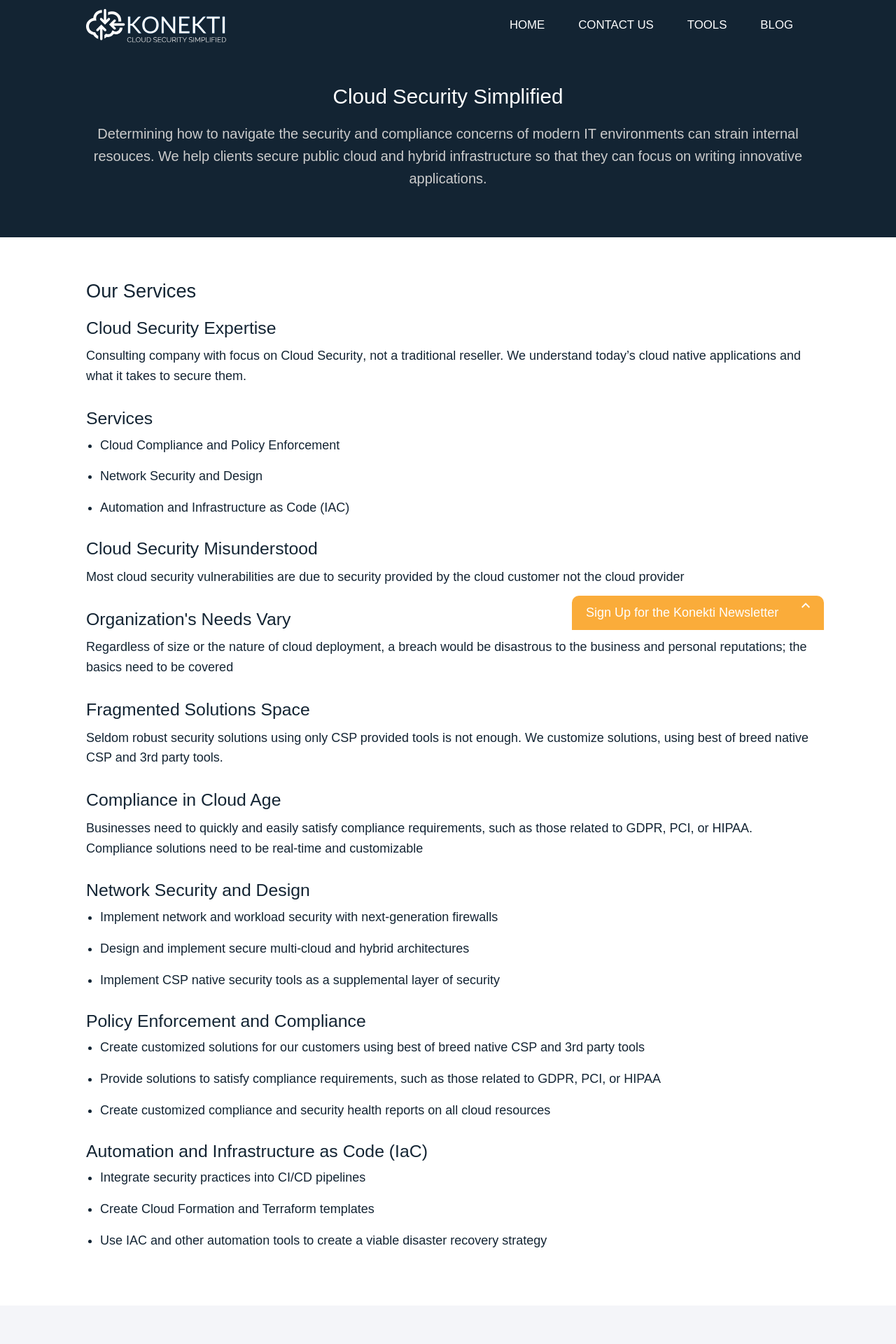
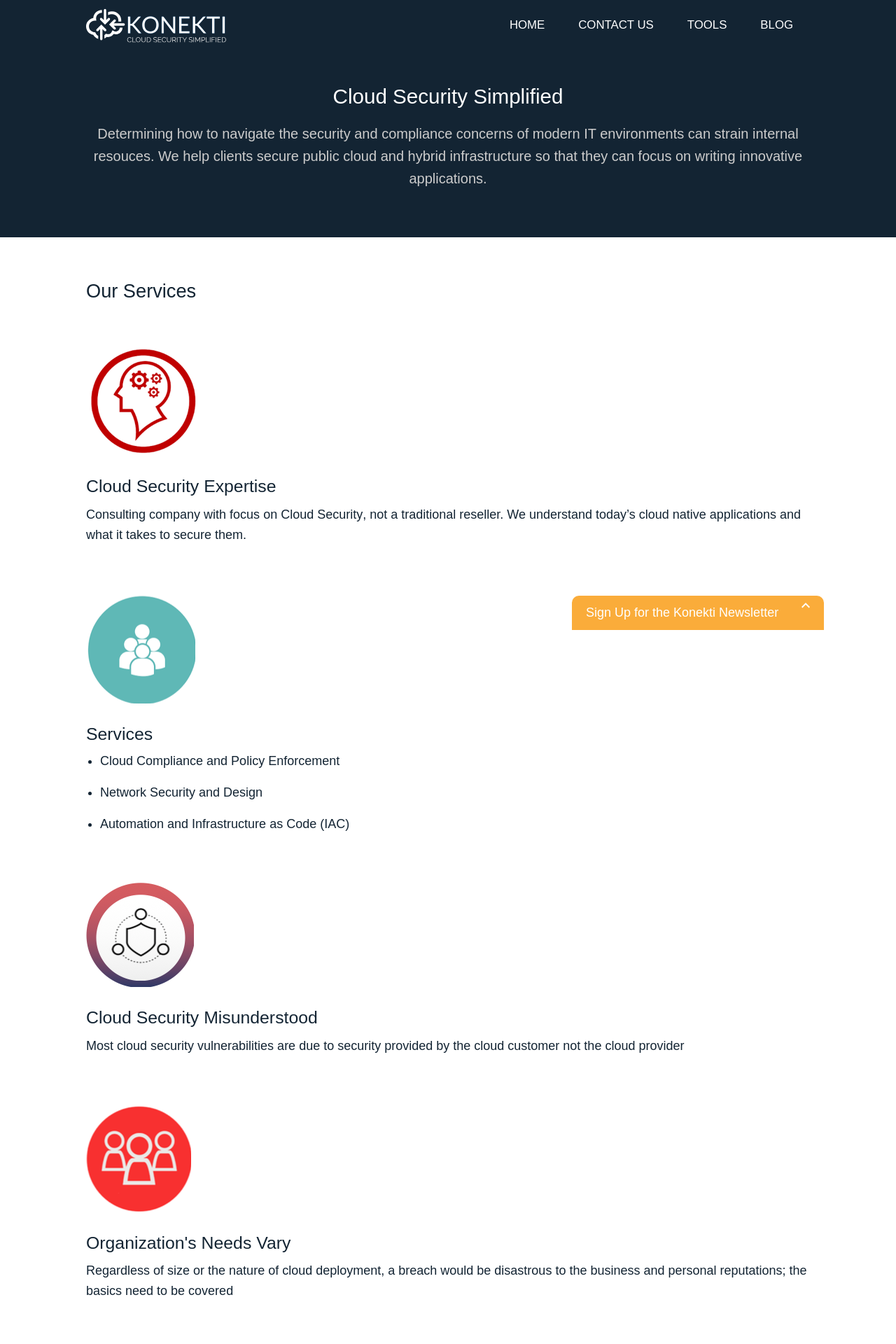
Before and after one commit to konekti/jeffbrl.github.io, a Jekyll site: the page built from _pages/index.md, in a window 1280 px wide. Shown: the top 1920 px of the page at 70% size. Built offline with Jekyll 4.4.1, drawn with Linux system fonts in a browser that asks for light colours; nearby versions of some CDN libraries.

Commit message:
edit partial

```diff
--- a/_includes/sections/services.html
+++ b/_includes/sections/services.html
@@ -1,9 +1,16 @@
 <section class='about-text-outer-area' id='services'>
-  <div class='container pa pb-2 pt-2'>
+  <section class='container pa pb-2 pt-2'>
     <h2 class = 'left pt-1'>Our Services</h2>
-    {% for service in site.data.services | markdownify %}
-    <h3 class = 'pt-1'>{{ service.name }}</h3>
-    {{ service.details | markdownify }}
+    {% for item in site.data.services | markdownify %}
+    <div class = 'grid-service mt-3'>
+      <div>
+        <img src = '/assets/images/{{ item.icon }}' class = 'thumbnail'>
+      </div>
+      <section>
+        <h3>{{ item.name }}</h3>
+        {{ item.details | markdownify }}
+      </section>
+    </div>
     {% endfor %}
-  </div>
+  </section>
 </section>
```
